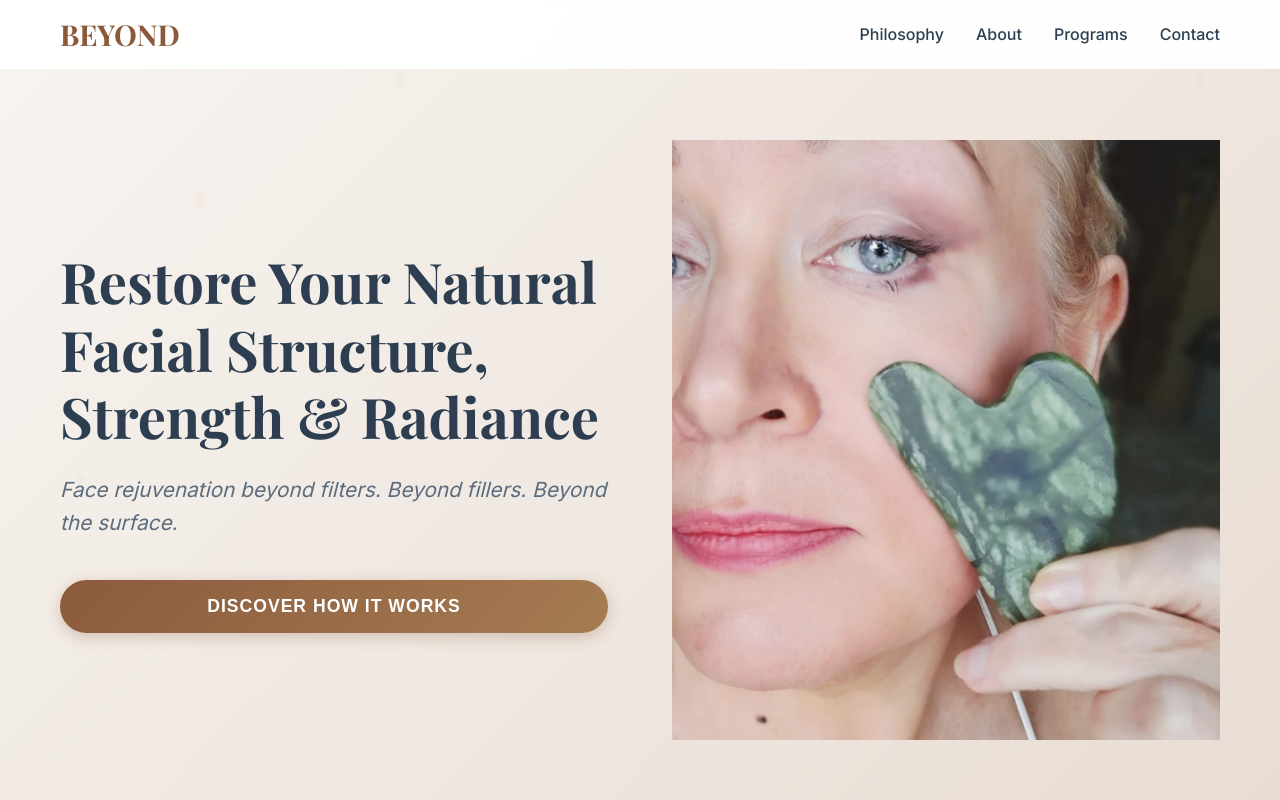
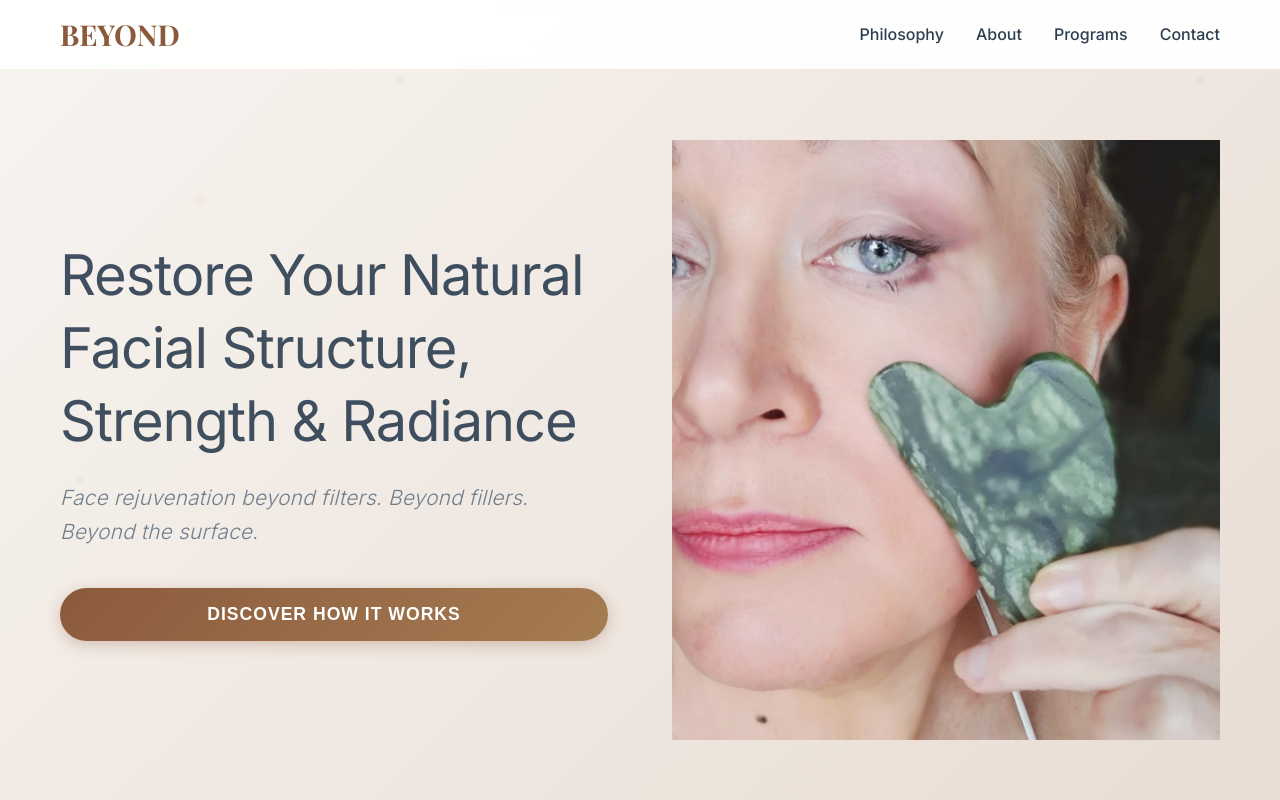
Before and after one commit to wellis321/beyond, a plain HTML site: page index.html in a window 1280 px wide. Shown: the top 800 px of the page. Drawn offline with nearby package versions, Linux system fonts and the light colour scheme.

Commit message:
Soften hero typography: Reduce font weight, add letter spacing, and adjust opacity for gentle, natural feel

```diff
--- a/styles.css
+++ b/styles.css
@@ -181,7 +181,11 @@ p {
     color: #2c3e50;
     margin-bottom: 1.5rem;
     font-size: 3.5rem;
-    line-height: 1.2;
+    line-height: 1.3;
+    font-family: 'Inter', sans-serif;
+    font-weight: 400;
+    letter-spacing: -0.02em;
+    opacity: 0.9;
 }
 
 .hero-subtitle {
@@ -189,6 +193,9 @@ p {
     color: #5a6c7d;
     margin-bottom: 2.5rem;
     font-style: italic;
+    font-weight: 300;
+    letter-spacing: 0.01em;
+    opacity: 0.85;
 }
 
 .hero-image {
```
